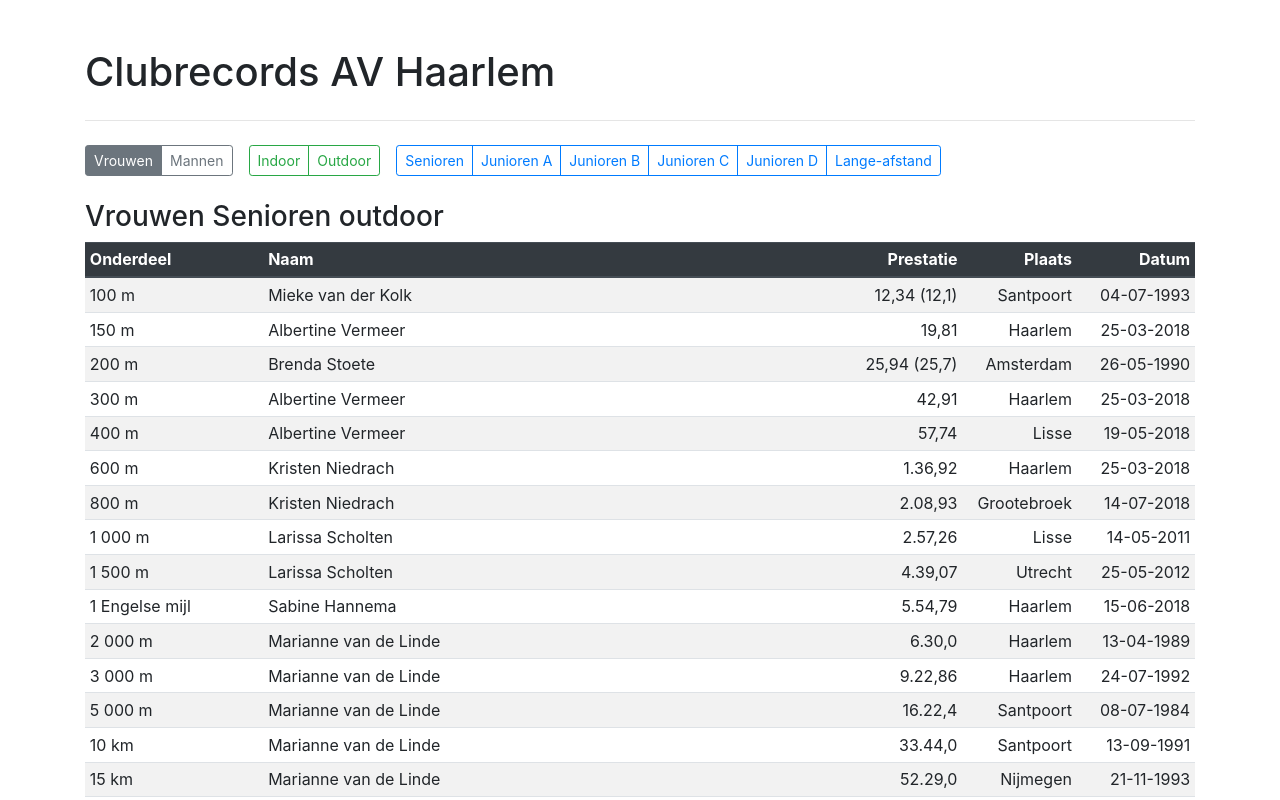
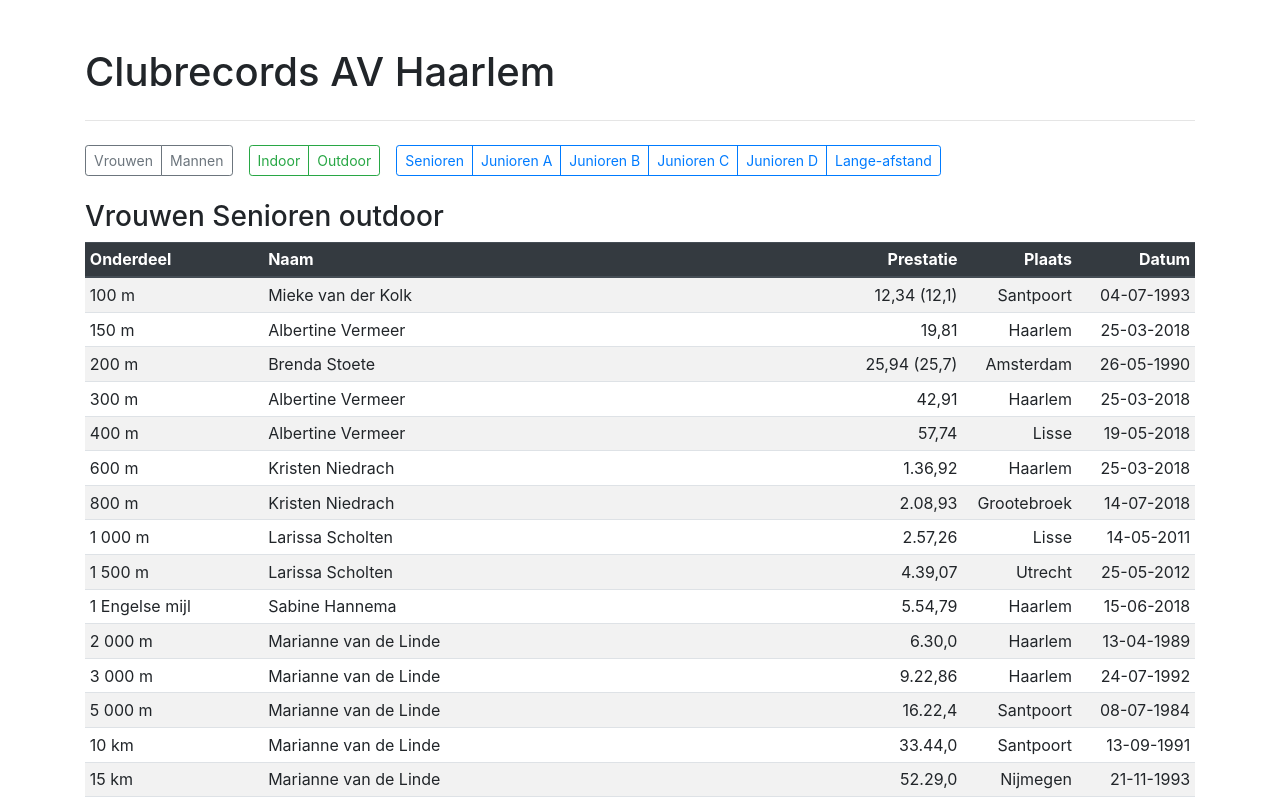
Before and after one commit to Voles/avhaarlem-ranglijsten, a React (Create React App) app: page / in a window 1280 px wide. In both pictures the pointer is over the button "Vrouwen". Shown: the top 800 px of the page. Built offline with nearby package versions, Linux system fonts and the light colour scheme.

Commit message:
Fix active state for touch devices when disabling filter

```diff
--- a/src/index.scss
+++ b/src/index.scss
@@ -18,7 +18,9 @@ h1 {
   }
 }
 
-.FilterButton.btn:not(.active):active {
+.FilterButton.btn:not(.active) {
+  &:active,
+  &:hover {
     background-color: white;
 
     &.btn-outline-success {
@@ -33,3 +35,4 @@ h1 {
       color: $secondary;
     }
   }
+}
```
Lines whose indentation alone changed are shown as unchanged.
